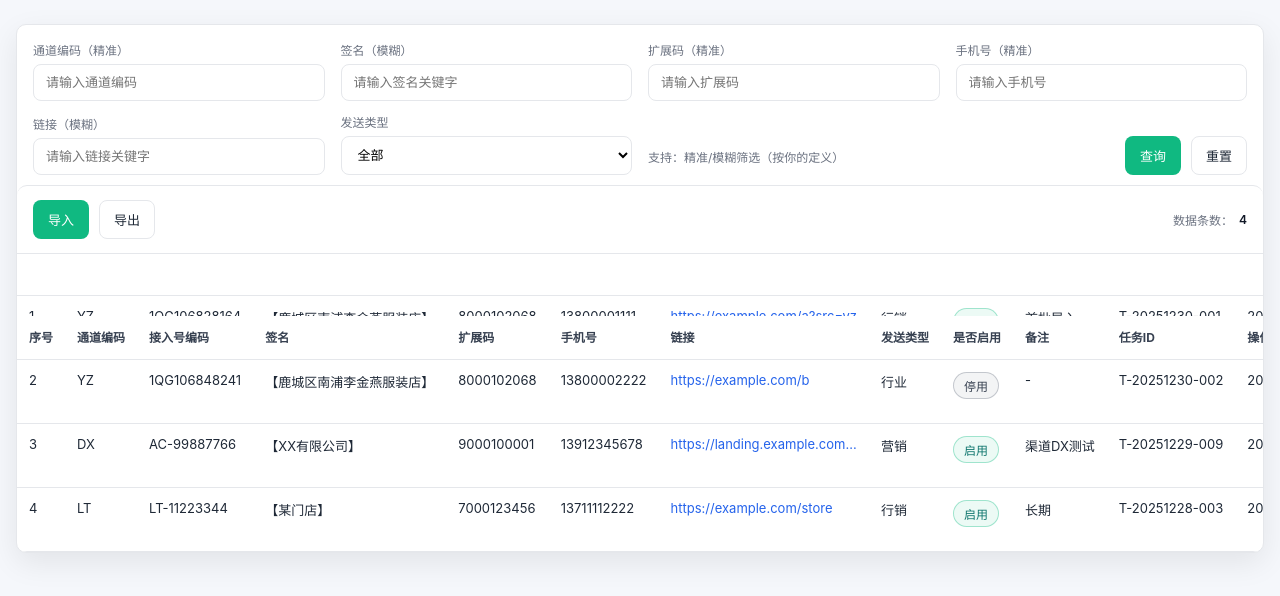
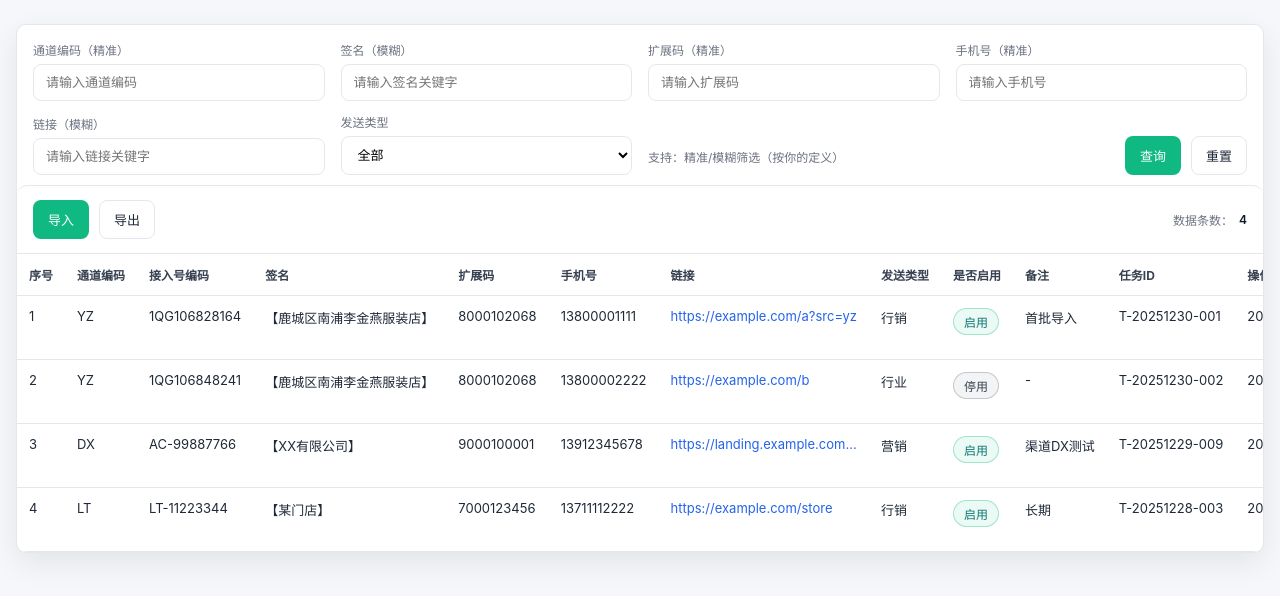
Before and after one commit to ClaireFang-hash/test, a plain HTML site: page index.html in a window 1280 px wide. Drawn offline with Linux system fonts and the light colour scheme.

Commit message:
Update index.html

```diff
--- a/index.html
+++ b/index.html
@@ -126,8 +126,6 @@
       min-width: 1250px;
     }
     thead th{
-      position: sticky;
-      top: 62px; /* below toolbar sticky */
       background: #fff;
       z-index: 2;
       border-bottom: 1px solid var(--line);
```
